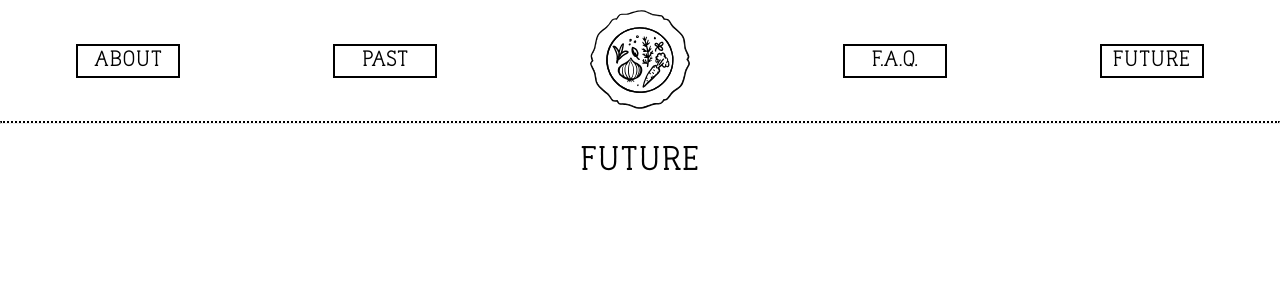
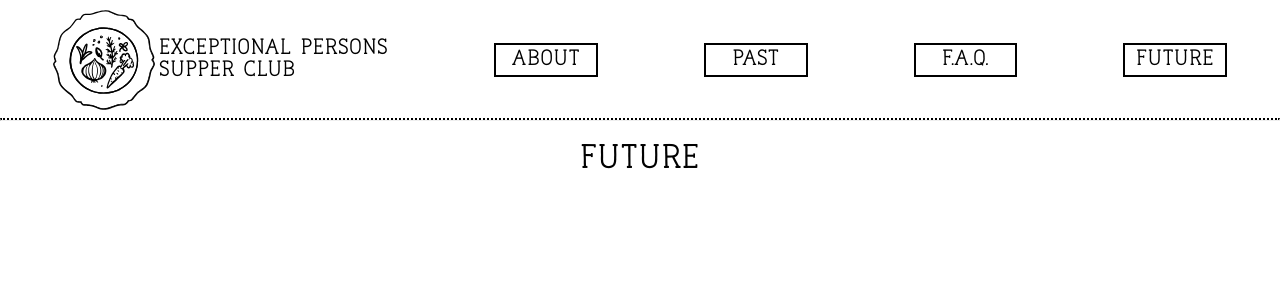
Before and after one commit to samshareski/epsc-ui, a React (Create React App) app: page /future in a window 1280 px wide. Shown: the top 300 px of the page. Built offline with nearby package versions, Linux system fonts and the light colour scheme.

Commit message:
Change home link

```diff
--- a/src/components/header/Header.js
+++ b/src/components/header/Header.js
@@ -1,19 +1,13 @@
 import React from 'react'
 import { Link } from 'react-router-dom'
-import logo from './assets/logo.svg'
+import HomeLink from './HomeLink.js'
 import './Header.css'
-
-const style = {
-  width: 6.25 + 'rem'
-}
 
 const Header = () => (
   <div className='header'>
+    <HomeLink to='/' />
     <Link className='header__link' to='about'>About</Link>
     <Link className='header__link' to='past'>Past</Link>
-    <Link style={style} to='/'>
-      <img src={logo} alt='logo' />
-    </Link>
     <Link className='header__link' to='faq'>F.A.Q.</Link>
     <Link className='header__link' to='future'>Future</Link>
   </div>
--- /dev/null
+++ b/src/components/header/HomeLink.css
@@ -0,0 +1,16 @@
+.header__home-link, .header__home-link:visited, .header__home-link:hover, .header__home-link:active {
+    display: flex;
+    align-items: center;
+    font-size: 1.3rem;
+    text-decoration: none;
+}
+
+.header__home-logo {
+    width: 4.9em;
+    padding-right: 0.2em;
+}
+
+.header__home-title {
+    font-family: 'LgpNaiveLineBlack';
+    color: black;
+}
--- /dev/null
+++ b/src/components/header/HomeLink.js
@@ -0,0 +1,15 @@
+import React from 'react'
+import { Link } from 'react-router-dom'
+import logo from './assets/logo.svg'
+import './HomeLink.css'
+
+const title = 'Exceptional Persons\nSupper Club'
+
+const HomeLink = ({ to }) => (
+  <Link className='header__home-link' to={to}>
+    <img className='header__home-logo' src={logo} alt='logo' />
+    <pre className='header__home-title'>{title}</pre>
+  </Link>
+)
+
+export default HomeLink
```
Also changed, not shown: src/components/header/Header.css (line endings or trailing spaces).
